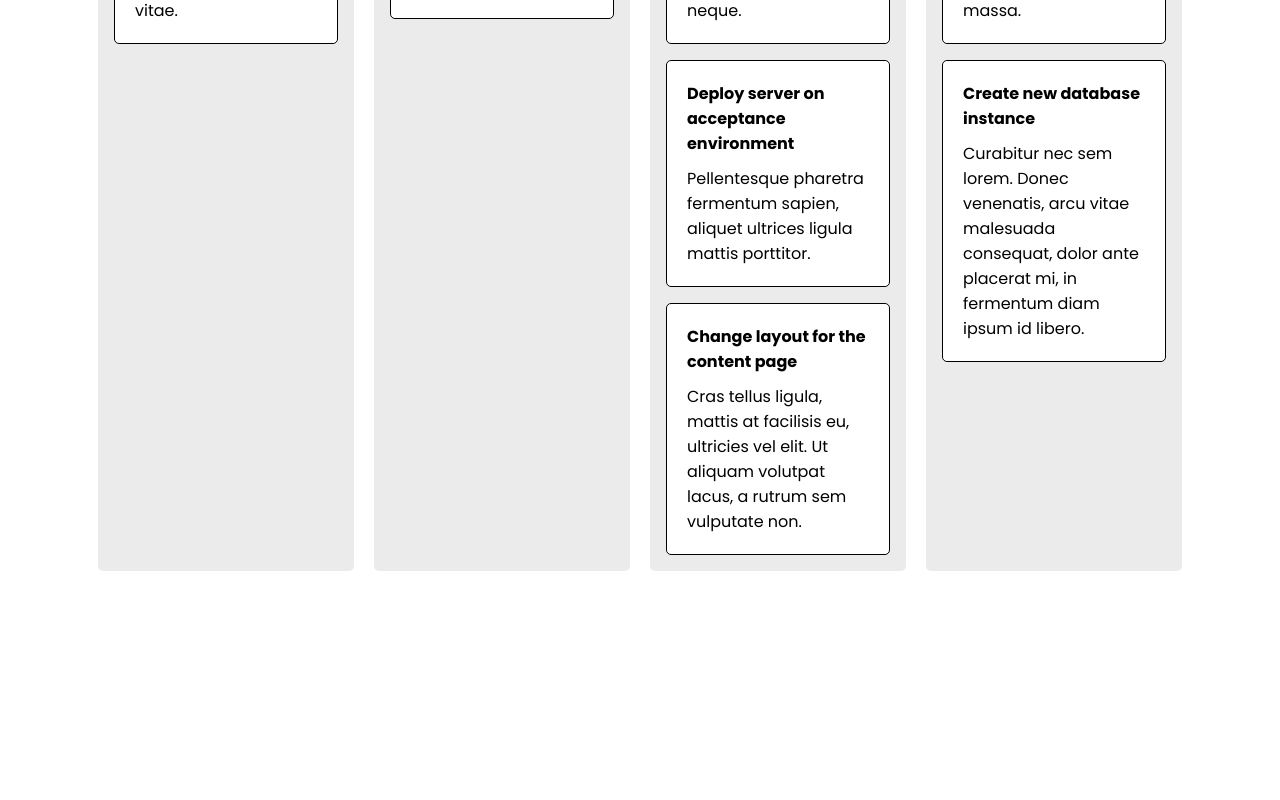
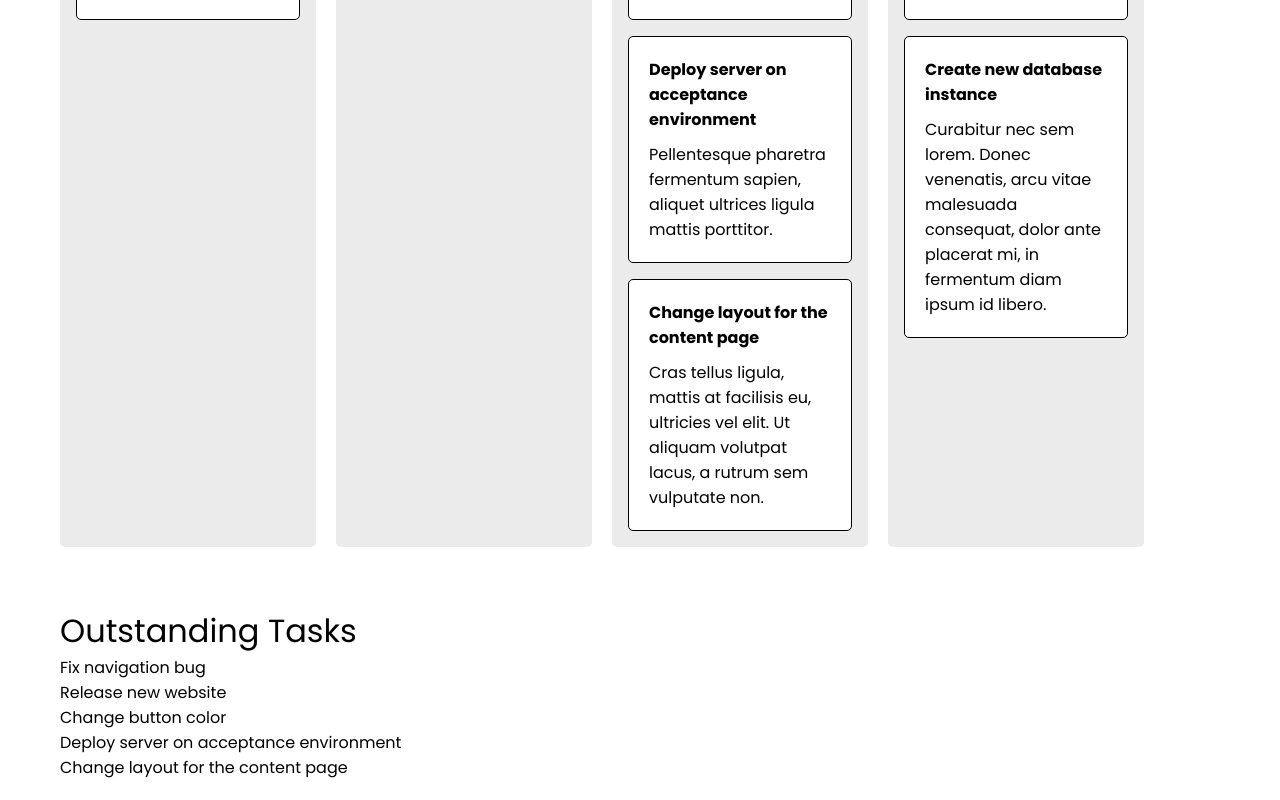
Before and after one commit to dan77uk/fantastic-adventure, a React (Vite) app: page / in a window 1280 px wide. Shown: the part 414-1214 px from the top of the page. Before the commit the page ends 1049 px from the top, so only its background shows below. Built offline with nearby package versions, Linux system fonts and the light colour scheme; data requests are answered from the project's data file.

Commit message:
feat: created custom hook for data fetching.

```diff
--- /dev/null
+++ b/hooks/useDataFetching.js
@@ -0,0 +1,25 @@
+import React, { useState, useEffect } from "react";
+import axios from "axios";
+
+export default function useDataFetching(dataSource) {
+  const [loading, setLoading] = useState(false);
+  const [data, setData] = useState([]);
+  const [error, setError] = useState("");
+
+  useEffect(() => {
+    async function fetchData() {
+      try {
+        const result = await axios.get(dataSource);
+        setData(result.data);
+        setLoading(false);
+      } catch (error) {
+        setLoading(false);
+        setError(error.message);
+      }
+    }
+
+    fetchData();
+  }, [dataSource]);
+
+  return [loading, error, data];
+}
--- a/src/App.jsx
+++ b/src/App.jsx
@@ -1,12 +1,14 @@
 import React from "react";
 import Header from "./components/header/Header";
-import Board from "./pages/Board";
+import Backlog from "./pages/backlog/Backlog";
+import Board from "./pages/board/Board";
 
 export default function App() {
   return (
     <div>
       <Header />
       <Board />
+      <Backlog />
     </div>
   );
 }
--- /dev/null
+++ b/src/pages/backlog/Backlog.jsx
@@ -0,0 +1,29 @@
+import styles from "./backlog.module.css";
+import Task from "../../components/task/Task";
+import useDataFetching from "../../../hooks/useDataFetching";
+import BacklogTask from "./BacklogTask";
+
+export default function Backlog() {
+  const [loading, error, tasks] = useDataFetching(
+    "http://localhost:3001/tasks"
+  );
+
+  return (
+    <div className={styles.wrapper}>
+      <h2>Outstanding Tasks</h2>
+      <div className={styles.container}>
+        {loading || error ? (
+          <span>{error || "Loading..."}</span>
+        ) : (
+          tasks
+            .filter((task) => {
+              return task.lane != 4;
+            })
+            .map((task) => (
+              <BacklogTask key={task.id + task.title} title={task.title} />
+            ))
+        )}
+      </div>
+    </div>
+  );
+}
--- /dev/null
+++ b/src/pages/backlog/BacklogTask.jsx
@@ -0,0 +1,9 @@
+import styles from "./backlog.module.css";
+
+export default function BacklogTask({ title, body }) {
+  return (
+    <div className={styles.task}>
+      <h3>{title}</h3>
+    </div>
+  );
+}
--- /dev/null
+++ b/src/pages/backlog/backlog.module.css
@@ -0,0 +1,22 @@
+.wrapper {
+  max-width: 1200px;
+  margin: 0 auto;
+  padding: 20px;
+}
+
+.wrapper h2 {
+  font-weight: 400;
+  font-size: 2rem;
+}
+
+.container {
+  width: 100%;
+  margin: 0 auto;
+  display: flex;
+  flex-direction: column;
+  align-items: flex-start;
+}
+
+.task h3 {
+  font-weight: 400;
+}
--- a/src/pages/board.module.css
+++ /dev/null
@@ -1,17 +0,0 @@
-.boardWrapper {
-  display: flex;
-  justify-content: space-between;
-  flex-direction: row;
-  margin: 5%;
-
-  @media (max-width: 768px) {
-    flex-direction: column;
-  }
-}
-
-.boardContainer {
-  max-width: 1200px;
-  margin: 0 auto;
-  display: flex;
-  gap: 20px;
-}
--- a/src/pages/Board.jsx
+++ b/src/pages/board/Board.jsx
@@ -1,7 +1,6 @@
-import TaskLane from "../components/tasklane/TaskLane";
+import TaskLane from "../../components/tasklane/TaskLane";
 import styles from "./board.module.css";
-import { useState, useEffect } from "react";
-import axios from "axios";
+import useDataFetching from "../../../hooks/useDataFetching";
 
 const taskLanes = [
   { id: 1, title: "To Do" },
@@ -11,23 +10,9 @@ const taskLanes = [
 ];
 
 export default function Board() {
-  const [loading, setIsLoading] = useState(true);
-  const [tasks, setTasks] = useState([]);
-  const [error, setError] = useState("");
-
-  useEffect(() => {
-    async function fetchData() {
-      try {
-        const result = await axios.get("http://localhost:3001/tasks");
-        setTasks(result.data);
-        setIsLoading(false);
-      } catch (error) {
-        setError(error.message);
-        setIsLoading(false);
-      }
-    }
-    fetchData();
-  }, []);
+  const [loading, error, tasks] = useDataFetching(
+    "http://localhost:3001/tasks"
+  );
 
   return (
     <div className={styles.boardWrapper}>
--- /dev/null
+++ b/src/pages/board/board.module.css
@@ -0,0 +1,12 @@
+.boardWrapper {
+  width: 100%;
+  padding: 40px 0;
+}
+
+.boardContainer {
+  max-width: 1200px;
+  margin: 0 auto;
+  padding: 0 20px;
+  display: flex;
+  gap: 20px;
+}
```
